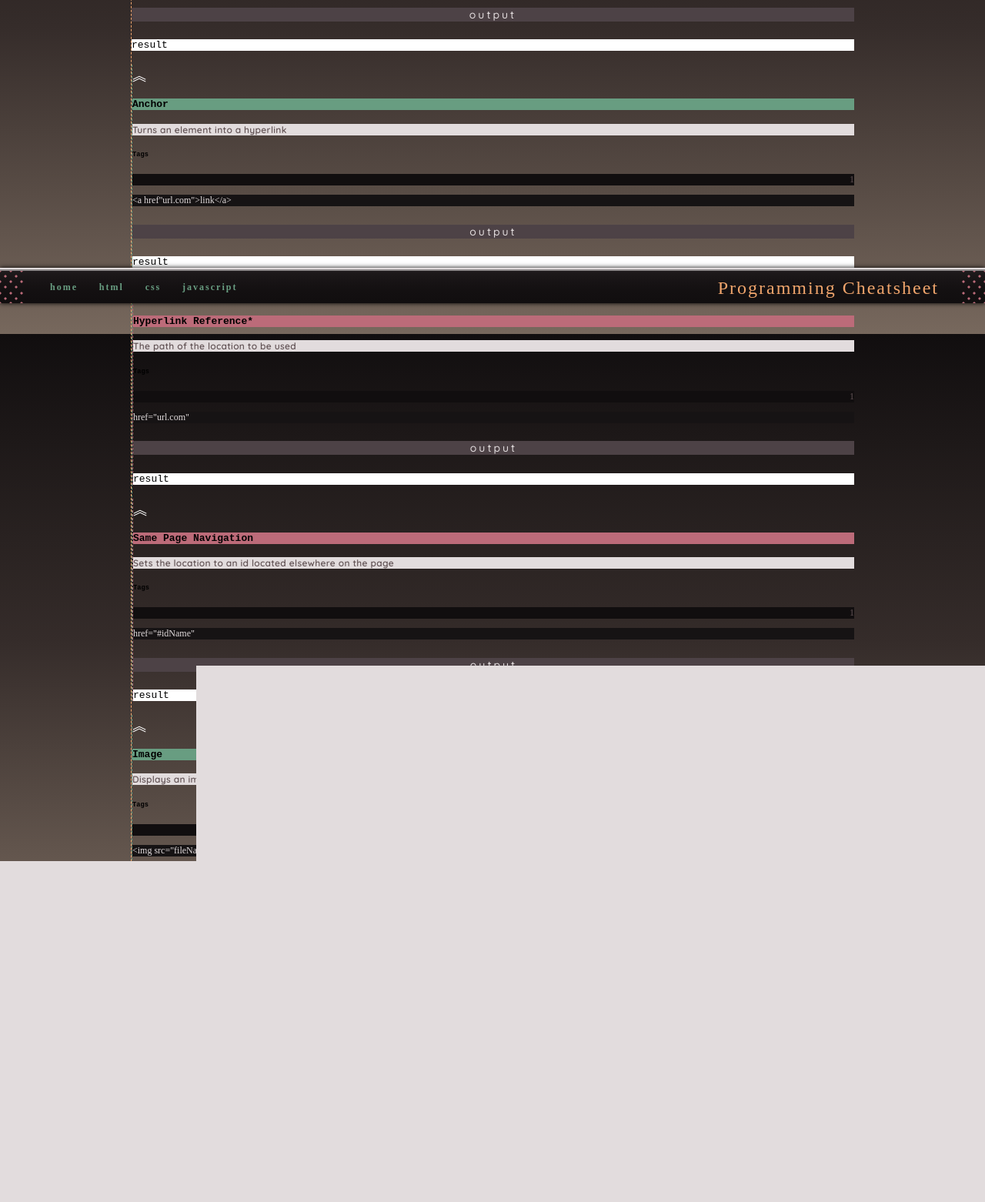
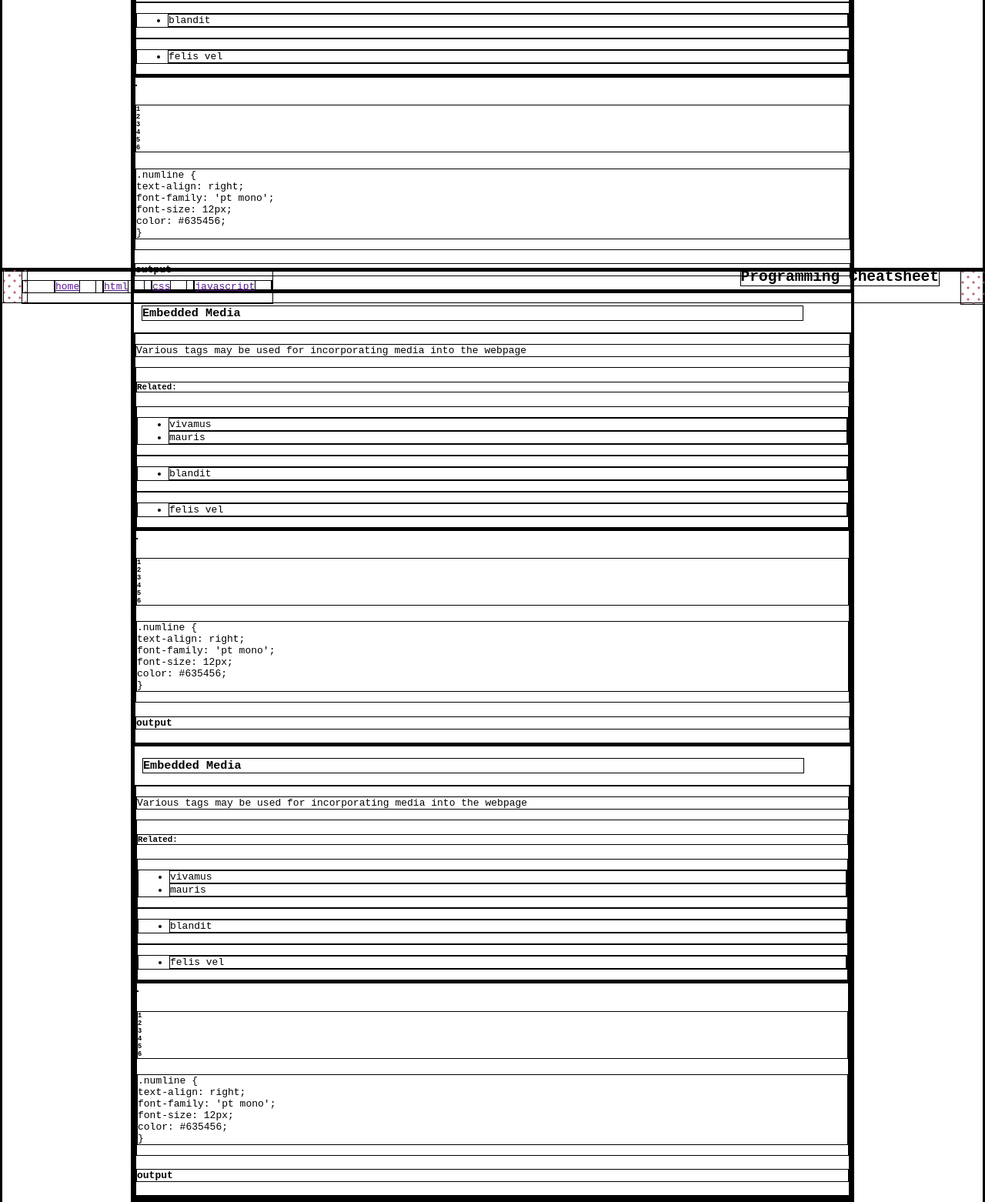
Before and after one commit to hazyLantern/programming-cheatsheet, a plain HTML site: page index.html in a window 1280 px wide. Shown: the part 406-1968 px from the top of the page at 77% size. Before the commit the page ends 1893 px from the top, so only its background shows below. Drawn offline with Linux system fonts and the light colour scheme; a web font is replaced by a local one.

Commit message:
Syntax Overhaul

```diff
--- a/index.css
+++ b/index.css
@@ -1,6 +1,5 @@
-/* Box Border Font Color Effect
-#110E0F #161314 #312B2D #4D4246 #635456 #689D81 #BC6B79 #F0A56C #E2DCDD*/
 * {
+    border: 1px #000 solid;
     box-sizing: border-box;
         font-family: monospace;
 }
@@ -9,9 +8,9 @@ html,
 body {
     padding: 0;
     margin: 0;
-        background-color: #E2DCDD;
+        /*background-color: #77685d;
         background-image: linear-gradient(180deg, #110e0f, #352c2a, #77685d);
-        background-attachment: fixed;
+        background-attachment: fixed;*/
     }
 
     header {
@@ -20,15 +19,15 @@ body {
         height: 100px;
         margin: 0 auto;
         top: -40px;
-            background-color: #E2DCDD;
+            /*background-color: #E2DCDD;*/
     }
 
         h2 {
-            font-family: overlock;
+            /*font-family: overlock;
             font-weight: 700;
             font-size: 48px;
             letter-spacing: 4px;
-                color: #BC6B79;
+                color: #BC6B79;*/
         }
 
     .lesson {
@@ -38,20 +37,23 @@ body {
 
         h3 {
             display: inline-block;
-            font-family: quicksand;
-            font-weight: 600;
-            font-size: 24px;
-            line-height: 0px;
-                color: #689D81;
+            width: 860px;
+            margin-left: 10px;
+                /*font-family: quicksand;
+                font-weight: 600;
+                font-size: 24px;
+                line-height: 0px;
+                    color: #689D81;*/
         }
 
         .note {
             display: inline-block;
-                text-align: right;
+            margin-right: 10px;
+                /*text-align: right;
                 font-family: overlock;
                 font-weight: 300;
                 font-size: 14px;
-                    color: #4D4246;
+                    color: #4D4246;*/
         }
 
 
@@ -59,81 +61,81 @@ body {
 
 /* List --------------------------------------------------------------------------------------------------- */
 .orange {
-    border-left: 1px #F0A56C dashed;
+    /*border-left: 1px #F0A56C dashed;*/
 }
 
 .green {
-    border-left: 1px #689D81 dashed;
+    /*border-left: 1px #689D81 dashed;*/
 }
 
 .pink {
-    border-left: 1px #BC6B79 dashed;
+    /*border-left: 1px #BC6B79 dashed;*/
 }
 
     .icon {
-        font-size: 18px;
-            color: #FFF;
+        /*font-size: 18px;
+            color: #FFF;*/
     }
 
     .name {
-        text-align: right;
+        /*text-align: right;
         font-family: overlock;
         font-weight: 700;
         font-size: 18px;
         letter-spacing: 1.5px;
-            color: #312B2D;
+            color: #312B2D;*/
     }
 
         .orange h4 {
-            background-color: #F0A56C;
+            /*background-color: #F0A56C;*/
         }
 
         .green h4 {
-            background-color: #689D81;
+            /*background-color: #689D81;*/
         }
 
         .pink h4 {
-            background-color: #BC6B79;
+            /*background-color: #BC6B79;*/
         }
 
             .descrip {
-                font-family: quicksand;
+                /*font-family: quicksand;
                 font-weight: 600;
                 font-size: 12px;
                 letter-spacing: .3px;
                     color: #635456;
-                    background-color: #E2DCDD;
+                    background-color: #E2DCDD;*/
             }
 
             .numline {
-                text-align: right;
+                /*text-align: right;
                 font-family: 'pt mono';
                 font-size: 12px;
                     color: #635456;
-                    background-color: #110E0F;
+                    background-color: #110E0F;*/
             }
 
             .code .body {
-                font-family: 'fragment mono';
+                /*font-family: 'fragment mono';
                 font-size: 12px;
                     color: #E2DCDD;
-                    background-color: #161314;
+                    background-color: #161314;*/
             }
 
             .output h5 {
-                text-align: center;
+                /*text-align: center;
                 font-family: quicksand;
                 font-weight: 500;
                 font-size: 14px;
                 letter-spacing: 3px;
                     color: #E2DCDD;
-                    background-color: #4D4246;
+                    background-color: #4D4246;*/
             }
 
             .result {
-                font-family: Arial, Helvetica, sans-serif;
+                /*font-family: Arial, Helvetica, sans-serif;
                     color: #000;
-                    background-color: #FFF;
+                    background-color: #FFF;*/
             }
 
 
@@ -146,10 +148,10 @@ footer {
     width: 100%;
     height: 46px;
     bottom: 0px;
-        border-top: 4px #E2DCDD ridge;
-            background-color: #110E0F;
-            background-image: linear-gradient(0deg, #110E0F, 70%, #1f1a1c);
-                box-shadow: 0px 0px 6px #000;
+        /*background-color: #110E0F;
+        background-image: linear-gradient(0deg, #110E0F, 70%, #1f1a1c);
+                border-top: 4px #E2DCDD ridge;
+                    box-shadow: 0px 0px 6px #000;*/
 }
 
     h1 {
@@ -157,12 +159,12 @@ footer {
         float: right;
         right: 60px;
         bottom: 10%;
-            font-family: 'fredericka the great';
+            /*font-family: 'fredericka the great';
             font-weight: lighter;
             font-size: 24px;
             letter-spacing: 2px;
             line-height: 0px;
-                color: #F0A56C;
+                color: #F0A56C;*/
     }
 
     nav {
@@ -178,18 +180,18 @@ footer {
 
             nav a {
                 margin-right: 20px;
-                    font-family: overlock;
+                    /*font-family: overlock;
                     font-weight: 600;
                     font-size: 12px;
                     letter-spacing: 2px;
                     line-height: 5px;
                     text-decoration: none;
-                        color:#689D81;
+                        color:#689D81;*/
             }
 
                 nav a:hover {
-                    color: #FFF;
-                        text-shadow: 0 0 5px #c9bbbd;
+                    /*color: #FFF;
+                        text-shadow: 0 0 5px #c9bbbd;*/
                 }
 
     footer img {
--- a/index.html
+++ b/index.html
@@ -13,203 +13,209 @@
   <body>
 
       <header>
-        <h2>Page Name</h2>
+        <h1>Page Name</h1>
       </header>
 
 
       <main>
         <!-- Lesson -->
         <section class="lesson">
-          <h3>Lesson</h3>
-          <p class="note">*required</p>
-
+          <h2>Lesson</h2>
+          <h6>*required</h6>
           <!-- List -->
           <div class="list">
 
-
-            <!-- Entry ------------------------------------------------------------------------------------>
+<!------- Entry ------------------------------------------------------------------------------------------->
             <article class="entry orange">
-              <p class="icon">︽</p> <!--︽︾◉-->
-              <h4>Embedded Media</h4>
-              <div class="content">
-                <!-- Description -->
-                <p class="descrip">Various tags may be used for incorporating media into the webpage</p>
-                <!-- Related Links -->
-                <section class="tags">
-                  <h6>Tags</h6>
-                  <ul></ul>
-                </section>
-                <!-- Code Box -->
-                <section class="code">
-                  <p class="numline">1</p>
-                  <p class="body">no code example</p>
-                </section>
-                <!-- Output -->
-                <section class="output">
-                  <h5>output</h5>
-                  <div class="result">
-                    <p>result</p>
+              <h3>Embedded Media</h3>
+<!----------- Info -->
+                <section class="info">
+<!--------------- Description -->
+                    <section class="descrip">
+                      <p>Various tags may be used for incorporating media into the webpage</p>
+<!------------------- Related Links -->
+                        <div class="links">
+                          <h5>Related:</h5>
+<!----------------------- Column 1 -->
+                            <div class="col1">
+                              <ul>
+                                <li>vivamus</li>
+                                <li>mauris</li>
+                              </ul>
+                            </div>
+<!----------------------- Column 2 -->
+                            <div class="col2">
+                              <ul>
+                                <li>blandit</li>
+                              </ul>
+                            </div>
+<!----------------------- Column 3 -->
+                            <div class="col3">
+                              <ul>
+                                <li>felis vel</li>
+                              </ul>
+                            </div>
                         </div>
                     </section>
+<!--------------- Examples -->
+                    <section class="example">
+                      <div class="code">
+                        <img src="" class="drop"/>
+<!--------------------- Line Numbers -->
+                          <h6>1<br>2<br>3<br>4<br>5<br>6</h6>
+<!--------------------- Code Box -->
+                          <p>
+                            .numline {<br>
+                            text-align: right;<br>
+                            font-family: 'pt mono';<br>
+                            font-size: 12px;<br>
+                            color: #635456;<br>
+                            }
+                          </p>
                       </div>
+<!------------------- Output -->
+                        <h4>output</h4>
+                        <div class="output"></div>
+                    </section>
+                </section>
 
-              <!-- Child ---------------------------------------------------------------------------------->
-              <article class="child green">
-                <p class="icon">︽</p> <!--︽︾◉-->
-                <h4>Anchor</h4>
-                <div class="content">
-                  <!-- Description -->
-                  <p class="descrip">Turns an element into a hyperlink</p>
-                  <!-- Related Links -->
-                  <section class="Tags">
-                    <h6>Tags</h6>
-                    <ul></ul>
-                  </section>
-                  <!-- Code Box -->
-                  <section class="code">
-                    <p class="numline">1</p>
-                    <p class="body">&lt;a href"url.com"&gt;link&lt;/a&gt;</p>
-                  </section>
-                  <!-- Output -->
-                  <section class="output">
-                    <h5>output</h5>
-                    <div class="result">
-                      <p>result</p>
+<!----------- Child Entry --------------------------------------------------------------------------------->
+                <article class="entry orange">
+                  <h3>Embedded Media</h3>
+<!--------------- Info -->
+                    <section class="info">
+<!------------------- Description -->
+                        <section class="descrip">
+                          <p>Various tags may be used for incorporating media into the webpage</p>
+<!----------------------- Related Links -->
+                            <div class="links">
+                              <h5>Related:</h5>
+<!--------------------------- Column 1 -->
+                                <div class="col1">
+                                  <ul>
+                                    <li>vivamus</li>
+                                    <li>mauris</li>
+                                  </ul>
+                                </div>
+<!--------------------------- Column 2 -->
+                                <div class="col2">
+                                  <ul>
+                                    <li>blandit</li>
+                                  </ul>
+                                </div>
+<!--------------------------- Column 3 -->
+                                <div class="col3">
+                                  <ul>
+                                    <li>felis vel</li>
+                                  </ul>
+                                </div>
                             </div>
                         </section>
+<!------------------- Examples -->
+                        <section class="example">
+                          <div class="code">
+                            <img src="" class="drop"/>
+<!------------------------- Line Numbers -->
+                              <h6>1<br>2<br>3<br>4<br>5<br>6</h6>
+<!------------------------- Code Box -->
+                              <p>
+                                .numline {<br>
+                                text-align: right;<br>
+                                font-family: 'pt mono';<br>
+                                font-size: 12px;<br>
+                                color: #635456;<br>
+                                }
+                              </p>
                           </div>
+<!----------------------- Output -->
+                            <h4>output</h4>
+                            <div class="output"></div>
+                        </section>
+                    </section>
 
-                <!-- Grandchild ---------------------------------------------------------------------------->
-                <article class="grandchild pink">
-                  <p class="icon">︽</p> <!--︽︾◉-->
-                  <h4>Hyperlink Reference*</h4>
-                  <div class="content">
-                    <!-- Description -->
-                    <p class="descrip">The path of the location to be used</p>
-                    <!-- Related Links -->
-                    <section class="tags">
-                      <h6>Tags</h6>
-                      <ul></ul>
-                    </section>
-                    <!-- Code Box -->
-                    <section class="code">
-                      <p class="numline">1</p>
-                      <p class="body">href="url.com"</p>
-                    </section>
-                    <!-- Output -->
-                    <section class="output">
-                      <h5>output</h5>
-                      <div class="result">
-                        <p>result</p>
+<!------------- Grandchild Entry -------------------------------------------------------------------------->
+                  <article class="entry orange">
+                    <h3>Embedded Media</h3>
+<!----------------- Info -->
+                      <section class="info">
+<!--------------------- Description -->
+                          <section class="descrip">
+                            <p>Various tags may be used for incorporating media into the webpage</p>
+<!------------------------- Related Links -->
+                              <div class="links">
+                                <h5>Related:</h5>
+<!----------------------------- Column 1 -->
+                                  <div class="col1">
+                                    <ul>
+                                      <li>vivamus</li>
+                                      <li>mauris</li>
+                                    </ul>
+                                  </div>
+<!----------------------------- Column 2 -->
+                                  <div class="col2">
+                                    <ul>
+                                      <li>blandit</li>
+                                    </ul>
+                                  </div>
+<!----------------------------- Column 3 -->
+                                  <div class="col3">
+                                    <ul>
+                                      <li>felis vel</li>
+                                    </ul>
+                                  </div>
                               </div>
                           </section>
+<!--------------------- Examples -->
+                          <section class="example">
+                            <div class="code">
+                              <img src="" class="drop"/>
+<!--------------------------- Line Numbers -->
+                                <h6>1<br>2<br>3<br>4<br>5<br>6</h6>
+<!--------------------------- Code Box -->
+                                <p>
+                                  .numline {<br>
+                                  text-align: right;<br>
+                                  font-family: 'pt mono';<br>
+                                  font-size: 12px;<br>
+                                  color: #635456;<br>
+                                  }
+                                </p>
                             </div>
-                </article>
+<!------------------------- Output -->
+                              <h4>output</h4>
+                              <div class="output"></div>
+                          </section>
+                      </section>
+                    </article> <!-- Grandchild Entry -->
 
-                <!-- Grandchild ---------------------------------------------------------------------------->
-                <article class="grandchild pink">
-                  <p class="icon">︽</p> <!--︽︾◉-->
-                  <h4>Same Page Navigation</h4>
-                  <div class="content">
-                    <!-- Description -->
-                    <p class="descrip">Sets the location to an id located elsewhere on the page</p>
-                    <!-- Related Links -->
-                    <section class="tags">
-                      <h6>Tags</h6>
-                      <ul></ul>
-                    </section>
-                    <!-- Code Box -->
-                    <section class="code">
-                      <p class="numline">1</p>
-                      <p class="body">href="#idName"</p>
-                    </section>
-                    <!-- Output -->
-                    <section class="output">
-                      <h5>output</h5>
-                      <div class="result">
-                        <p>result</p>
-                      </div>
-                    </section>
-                  </div>
-                </article>
-              </article>
+                </article> <!-- Child Entry -->
 
-              <!-- Child ---------------------------------------------------------------------------------->
-              <article class="child green">
-                <p class="icon">︽</p> <!--︽︾◉-->
-                <h4>Image</h4>
-                <div class="content">
-                  <!-- Description -->
-                  <p class="descrip">Displays an image</p>
-                  <!-- Related Links -->
-                  <section class="tags">
-                    <h6>Tags</h6>
-                    <ul></ul>
-                  </section>
-                  <!-- Code Box -->
-                  <section class="code">
-                    <p class="numline">1</p>
-                    <p class="body">&lt;img src="fileName.png" alt="description text"/&gt;</p>
-                  </section>
-                  <!-- Output -->
-                  <section class="output">
-                    <h5>output</h5>
-                    <div class="result">
-                      <p>result</p>
-                    </div>
-                  </section>
-                </div>
+            </article> <!-- Entry -->
 
-                <!-- Grandchild ---------------------------------------------------------------------------->
-                <article class="grandchild pink">
-                  <p class="icon">︽</p> <!--︽︾◉-->
-                  <h4>Alternate Text</h4>
-                  <div class="content">
-                    <!-- Description -->
-                    <p class="descrip">Text displayed if an image is unable to be displayed. This is read aloud by screen readers</p>
-                    <!-- Related Links -->
-                    <section class="tags">
-                      <h6>Tags</h6>
-                      <ul></ul>
-                    </section>
-                    <!-- Code Box -->
-                    <section class="code">
-                      <p class="numline">1</p>
-                      <p class="body">alt="description text"</p>
-                    </section>
-                    <!-- Output -->
-                    <section class="output">
-                      <h5>output</h5>
-                      <div class="result">
-                        <p>result</p>
-                      </div>
-                    </section>
-                  </div>
-                </article>
-
-              </article>
-
-            </article>
-
-          </div>
-        </section>
+          </div> <!-- List -->
+        </section> <!-- Lesson -->
       </main>
 
 
 
 
       <footer>
-        <h1>Programming Cheatsheet</h1>
+        <section class="left">
+          <img src="./footerDots_left.png" id="left"/>
           <nav>
             <ul>
-            <li><a href="" class="home">home</a></li>
+              <li><a href="">home</a></li>
               <li><a href="">html</a></li>
               <li><a href="">css</a></li>
               <li><a href="">javascript</a></li>
             </ul>
           </nav>
-        <img src="./footerDots_left.png" id="left"/>
+        </section>
+
+        <section class="right">
+          <h1>Programming Cheatsheet</h1>
           <img src="./footerDots_right.png" id="right"/>
+        </section>
       </footer>
 
   </body>
```
Lines whose indentation alone changed are shown as unchanged.
